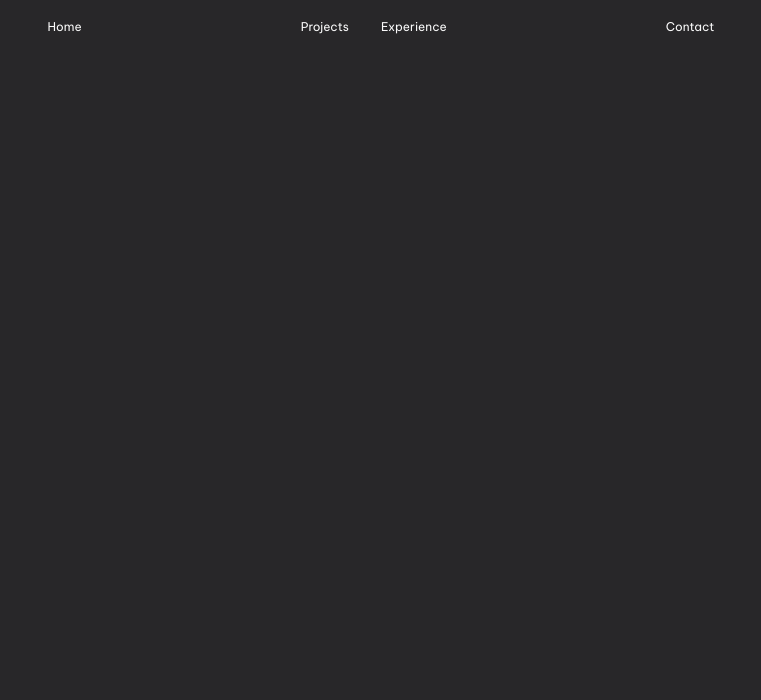
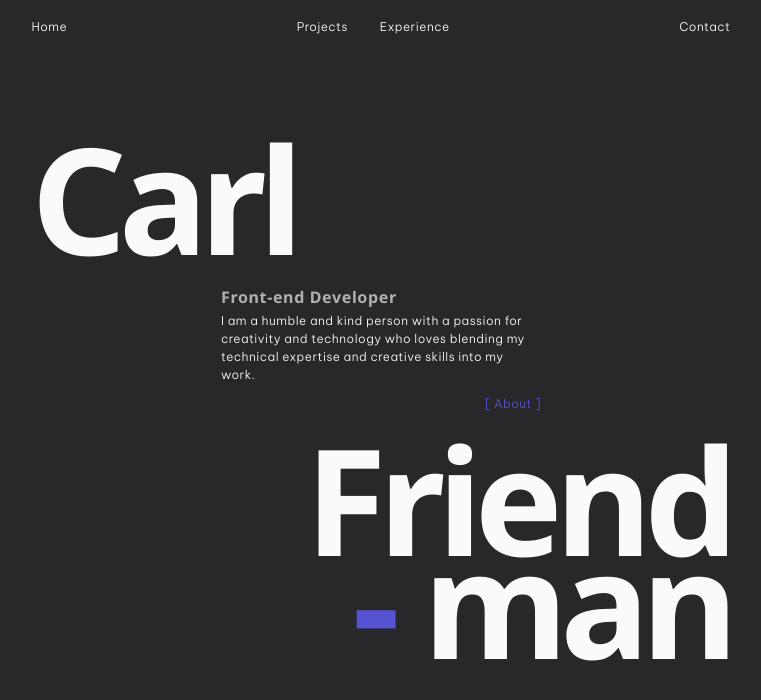
Before and after one commit to carl-vanman/Portfolio_23, a Next.js app: page / in a window 1280 px wide. Shown: the top 700 px of the page, without its empty margins (259-1020 px from the left). Built offline with nearby package versions, Linux system fonts and the light colour scheme.

Commit message:
intro section complete. made a seperate section wrapper component for all sections in main

```diff
--- /dev/null
+++ b/src/components/introduction/Introduction.js
@@ -0,0 +1,36 @@
+import React from "react";
+
+import Section from "../section/Section";
+
+import styles from "./Introduction.module.css"
+import utils from "../../styles/utils.module.css"
+
+const Introduction = () => {
+    return (
+        <Section>
+            <div className={styles.container}>
+                <h2 className={`${utils.xl_heading} ${styles.top_title}`} >Carl</h2>
+                <article className={`${styles.about_container}`}>
+                    <h3 className={`${utils.sm_heading_light}`}>Front-end Developer</h3>
+                    <p className={`${utils.body_text}`}>
+                        I am a humble and kind person with a passion for
+                        creativity and technology who loves blending my
+                        technical expertise and creative skills into my work.
+                    </p>
+                    <aside className={`${utils.tag_text}`}>{`[ About ]`}</aside>
+                </article>
+                <div className={`${styles.bottom_title}`}>
+                    <h2 className={`${utils.xl_heading}`}>Friend</h2>
+                    <h2 className={`${utils.xl_heading}`}>
+                        <span className={`${utils.xl_heading} ${styles.hyphen}`}>
+                            {"- "}
+                        </span>
+                        man
+                    </h2>
+                </div>
+            </div>
+        </Section>
+    );
+};
+
+export default Introduction;
--- /dev/null
+++ b/src/components/introduction/Introduction.module.css
@@ -0,0 +1,64 @@
+.container {
+    min-height: calc(100vh - (var(--xxl-spacer) * 2));
+
+    display: flex;
+    flex-direction: column;
+    justify-content: space-around;
+}
+
+.about_container {
+    align-self: center;
+    width: clamp(220px, 40vw, 320px);
+
+    display: flex;
+    flex-direction: column;
+
+    gap: var(--xsm-spacer);
+}
+
+.about_container aside {
+    margin-top: var(--sm-spacer);
+    text-align: right;
+}
+
+.top_title {
+    animation: top-title 0.8s cubic-bezier(0.65, 0.05, 0.36, 1);
+}
+
+.bottom_title {
+    align-self: flex-end;
+    text-align: right;
+
+    animation: bottom-title 0.8s cubic-bezier(0.65, 0.05, 0.36, 1);
+}
+
+.hyphen {
+    color: var(--accent-color);
+}
+
+@keyframes top-title {
+    0% {
+        transform: translateX(-80px);
+        opacity: 0;
+    }
+    100% {
+        transform: translateX(0px);
+        opacity: 1;
+    }
+}
+@keyframes bottom-title {
+    0% {
+        transform: translateX(80px);
+        opacity: 0;
+    }
+    100% {
+        transform: translateX(0px);
+        opacity: 1;
+    }
+}
+
+@media (min-width: 699px) {
+    .container {
+        margin-top: -64px;
+    }
+}
--- a/src/components/navigation/Navigation.module.css
+++ b/src/components/navigation/Navigation.module.css
@@ -1,5 +1,5 @@
 .nav {
-    --margin-bottom: 8vh;
+    --margin-bottom: 5vh;
     --btn-size: 64px;
 }
 
@@ -304,6 +304,10 @@
 
 /* -----------------------DESKTOP-------------------------- */
 @media (min-width: 699px) {
+    .nav {
+        height: var(--btn-size);
+    }
+
     .menu_btn {
         display: none;
     }
@@ -333,6 +337,13 @@
         visibility: visible;
         opacity: 1;
         transition: 0s;
+    }
+
+    #menu_links .menu_link_container:nth-child(1) {
+        padding-left: 0px;
+    }
+    #menu_links .menu_link_container:nth-child(4) {
+        padding-right: 0px;
     }
 
     /* --------------------PLACEMENT MIDDLE LINKS----------------------- */
--- a/src/components/navigation/NavigationLinks.js
+++ b/src/components/navigation/NavigationLinks.js
@@ -35,7 +35,7 @@ const NavigationLinks = ({ isMenuOpen, position, closeMenu }) => {
                 >
                     <a
                         href={link.href}
-                        className={`${styles.menu_link} ${utils.link_text_light}`}
+                        className={`${styles.menu_link} ${utils.link_text}`}
                     >
                         {link.label}
                     </a>
--- /dev/null
+++ b/src/components/section/Section.js
@@ -0,0 +1,13 @@
+import React from 'react'
+
+import styles from "./Section.module.css"
+
+const Section = ({children, props}) => {
+  return (
+    <section {...props} className={styles.container}>
+    {children}
+</section>
+  )
+}
+
+export default Section
--- /dev/null
+++ b/src/components/section/Section.module.css
@@ -0,0 +1,6 @@
+.container {
+    padding: var(--xxl-spacer) 0rem;
+}
+.container {
+    padding: clamp(var(--lg-spacer), 20vw, var(--xxl-spacer)) 0rem;
+}
--- a/src/pages/index.js
+++ b/src/pages/index.js
@@ -1,13 +1,17 @@
-import Navigation from "@/components/navigation/Navigation";
-import Head from "next/head";
-import styles from "../styles/Home.module.css"
+import React from 'react'
 
 import { Be_Vietnam_Pro } from "@next/font/google";
 import { Noto_Sans } from "@next/font/google";
 
+import Head from "next/head";
+import Navigation from "@/components/navigation/Navigation";
+import Introduction from "@/components/introduction/Introduction";
+
+import styles from "../styles/Home.module.css"
+
 const vietnam = Be_Vietnam_Pro({
     variable: "--primary-font",
-    weight: ["400"],
+    weight: ["300"],
     subsets:["latin"],
 });
 
@@ -31,6 +35,7 @@ export default function Home() {
             </Head>
             <main className={`${styles.main_layout} ${vietnam.variable} ${noto.variable}`}>
                 <Navigation />
+                <Introduction />
             </main>
         </>
     );
--- a/src/styles/globals.css
+++ b/src/styles/globals.css
@@ -25,13 +25,14 @@
 
     --primary-font-weight: 400;
     --secondary-font-weight:  700;
-    --xl-font-size: 148px;
+    --xl-font-size: clamp(96px, 20vw, 148px);
     --lg-font-size: 64px;
     --md-font-size: 24px;
     --sm-font-size: 16px;
     --body-font-size: 12px;
     --link-font-size: 24px;
     --desktop-link-size: 12px;
+    --tag-font-size: 12px;
 
     /* ----------------------SPACING------------------------- */
     --xxl-spacer: 8rem;     /* 128px */
--- a/src/styles/utils.module.css
+++ b/src/styles/utils.module.css
@@ -1,5 +1,90 @@
 /* -----------------------TOPOGRAPHY--------------------------- */
-.body_text_dark,
+
+.body_text,
+.link_text,
+.body_text_light,
+.link_text_light,
+.tag_text {
+    font-family: var(--primary-font);
+    font-weight: var(--primary-font-weight);
+    letter-spacing: 0.04em;
+}
+
+.body_text,
+.body_text_light {
+    font-size: var(--body-font-size);
+    line-height: 1.5em;
+}
+
+.link_text,
+.link_text_light {
+    font-size: var(--link-font-size);
+}
+
+.tag_text {
+    font-size: var(--tag-font-size);
+}
+
+.xl_heading,
+.lg_heading,
+.md_heading,
+.sm_heading,
+.xl_heading_light,
+.lg_heading_light,
+.md_heading_light,
+.sm_heading_light {
+    font-family: var(--secondary-font);
+    font-weight: var(--secondary-weight);
+    letter-spacing: 0.04em;
+}
+
+.xl_heading,
+.xl_heading_light {
+    font-size: var(--xl-font-size);
+    line-height: 70%;
+    letter-spacing: -0.05em;
+}
+
+.lg_heading,
+.lg_heading_light {
+    font-size: var(--lg-font-size);
+}
+
+.md_heading,
+.md_heading_light {
+    font-size: var(--md-font-size);
+}
+
+.sm_heading,
+.sm_heading_light {
+    font-size: var(--sm-font-size);
+}
+
+.body_text,
+.xl_heading,
+.lg_heading,
+.md_heading,
+.sm_heading,
+.link_text {
+    color: var(--secondary-color);
+}
+
+/* transperant */
+.body_text_light,
+.link_text_light,
+.xl_heading_light,
+.lg_heading_light,
+.md_heading_light,
+.sm_heading_light {
+    color: var(--secondary-color-light);
+}
+
+.tag_text {
+    color: var(--accent-color);
+}
+
+/*  */
+/* .body_text_dark,
 .body_text_light,
 .link_text_dark,
 .link_text_light {
@@ -64,4 +149,4 @@
 .sm_heading_light,
 .link_text_light {
     color: var(--secondary-color);
-}
+} */
```
